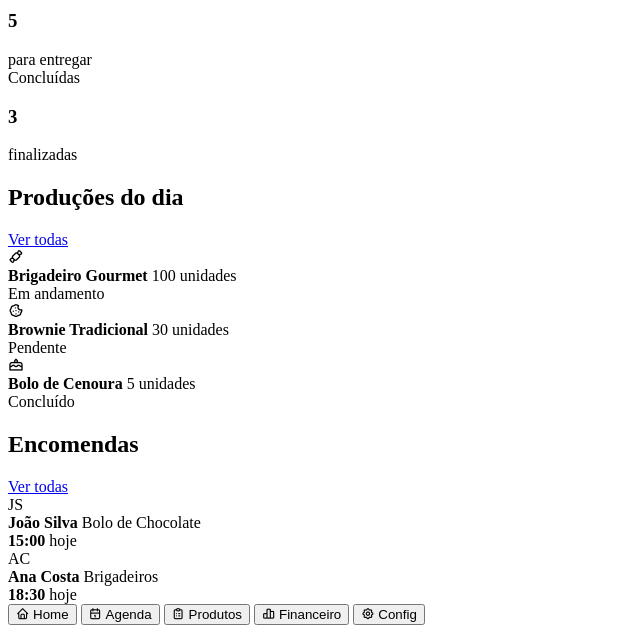
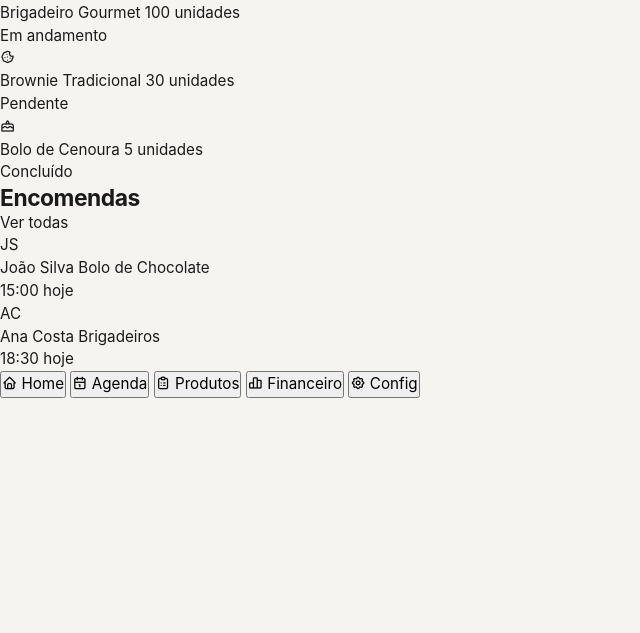
Before and after one commit to AleRicDev/AgendaConfeitaria, a plain HTML site: page index.html in a window 1280 px wide. Shown: the part 649-1282 px from the top of the page, without its empty margins (0-640 px from the left). After the commit the page ends 1047 px from the top, so only its background shows below. Drawn offline with Linux system fonts and the light colour scheme.

Commit message:
style: add global styles

```diff
--- a/index.html
+++ b/index.html
@@ -16,7 +16,7 @@
   <link rel="stylesheet" href="https://cdn.jsdelivr.net/npm/@tabler/icons-webfont@latest/tabler-icons.min.css">
 
   <!-- CSS -->
-  <link rel="stylesheet" href="src/css/style.css">
+  <link rel="stylesheet" href="src/css/index.css">
 </head>
 
 <body>
--- /dev/null
+++ b/src/css/global.css
@@ -0,0 +1,182 @@
+/* ================================
+   RESET MODERNO
+================================ */
+
+*,
+*::before,
+*::after {
+  box-sizing: border-box;
+}
+
+* {
+  margin: 0;
+  padding: 0;
+  font: inherit;
+  -webkit-font-smoothing: antialiased;
+  -moz-osx-font-smoothing: grayscale;
+}
+
+html {
+  font-family: var(--ff-sans);
+  font-size: var(--fs-base);
+  line-height: 1.5;
+  scroll-behavior: smooth;
+  color: var(--text-primary);
+}
+
+body {
+  background-color: var(--bg);
+  overflow-x: hidden;
+}
+
+/* ================================
+   DESIGN SYSTEM (VARIÁVEIS)
+================================ */
+
+:root {
+
+  /* =======================
+     CORES DO PROJETO
+  ======================= */
+
+  --bg: #f5f4f0;
+  --surface: #ffffff;
+  --surface-soft: #eeede8;
+
+  --text-primary: #1a1a1a;
+  --text-secondary: #5f5e5a;
+  --text-muted: #888780;
+
+  --border: rgba(0,0,0,0.1);
+
+  /* Brand (Confeitaria - tons doces) */
+  --brand-primary: #3C3489;   /* roxo principal */
+  --brand-soft: #EEEDFE;      /* fundo roxo claro */
+  --brand-hover: #CECBF6;
+
+  /* Status */
+  --success: #3B6D11;
+  --warning: #EF9F27;
+  --danger: #E24B4A;
+
+  /* Background extras */
+  --green-soft: #EAF3DE;
+  --pink-soft: #FBEAF0;
+  --yellow-soft: #FAEEDA;
+
+  /* =======================
+     TIPOGRAFIA
+  ======================= */
+
+  --ff-sans: -apple-system, BlinkMacSystemFont, 'Segoe UI', Roboto, sans-serif;
+
+  --fw-regular: 400;
+  --fw-medium: 500;
+  --fw-bold: 700;
+
+  --fs-xs: 0.75rem;
+  --fs-sm: 0.85rem;
+  --fs-base: 0.95rem;
+  --fs-md: 1rem;
+  --fs-lg: 1.25rem;
+  --fs-xl: 1.5rem;
+  --fs-2xl: 2rem;
+
+  /* =======================
+     ESPAÇAMENTOS
+  ======================= */
+
+  --space-1: 4px;
+  --space-2: 8px;
+  --space-3: 12px;
+  --space-4: 16px;
+  --space-5: 20px;
+  --space-6: 24px;
+  --space-8: 32px;
+
+  /* =======================
+     🔲 BORDAS
+  ======================= */
+
+  --radius-sm: 6px;
+  --radius-md: 8px;
+  --radius-lg: 12px;
+  --radius-full: 999px;
+
+  /* =======================
+     EFEITOS
+  ======================= */
+
+  --transition-fast: 0.15s ease;
+  --transition-normal: 0.25s ease;
+}
+
+/* ================================
+   TIPOGRAFIA GLOBAL
+================================ */
+
+h1, h2, h3 {
+  line-height: 1.2;
+  font-weight: var(--fw-bold);
+  letter-spacing: -0.02em;
+  color: var(--text-primary);
+}
+
+h1 { font-size: var(--fs-2xl); }
+h2 { font-size: var(--fs-xl); }
+h3 { font-size: var(--fs-lg); }
+
+p {
+  color: var(--text-secondary);
+}
+
+/* ================================
+   LINKS
+================================ */
+
+a {
+  text-decoration: none;
+  color: inherit;
+  transition: var(--transition-fast);
+}
+
+a:hover {
+  color: var(--brand-primary);
+}
+
+/* ================================
+   LISTAS
+================================ */
+
+ul[role="list"] {
+  list-style: none;
+}
+
+/* ================================
+   IMAGENS
+================================ */
+
+img {
+  max-width: 100%;
+  display: block;
+}
+
+/* ================================
+   BOTÕES BASE (opcional global)
+================================ */
+
+button {
+  font-family: inherit;
+  cursor: pointer;
+}
+
+/* ================================
+   UTILITÁRIO (opcional futuro)
+================================ */
+
+.container {
+  width: 100%;
+  max-width: 1100px;
+  margin: 0 auto;
+  padding: 0 var(--space-6);
+}
--- /dev/null
+++ b/src/css/index.css
@@ -0,0 +1 @@
+@import "./global.css";
```
Also changed, not shown: src/css/style.css (deleted).
